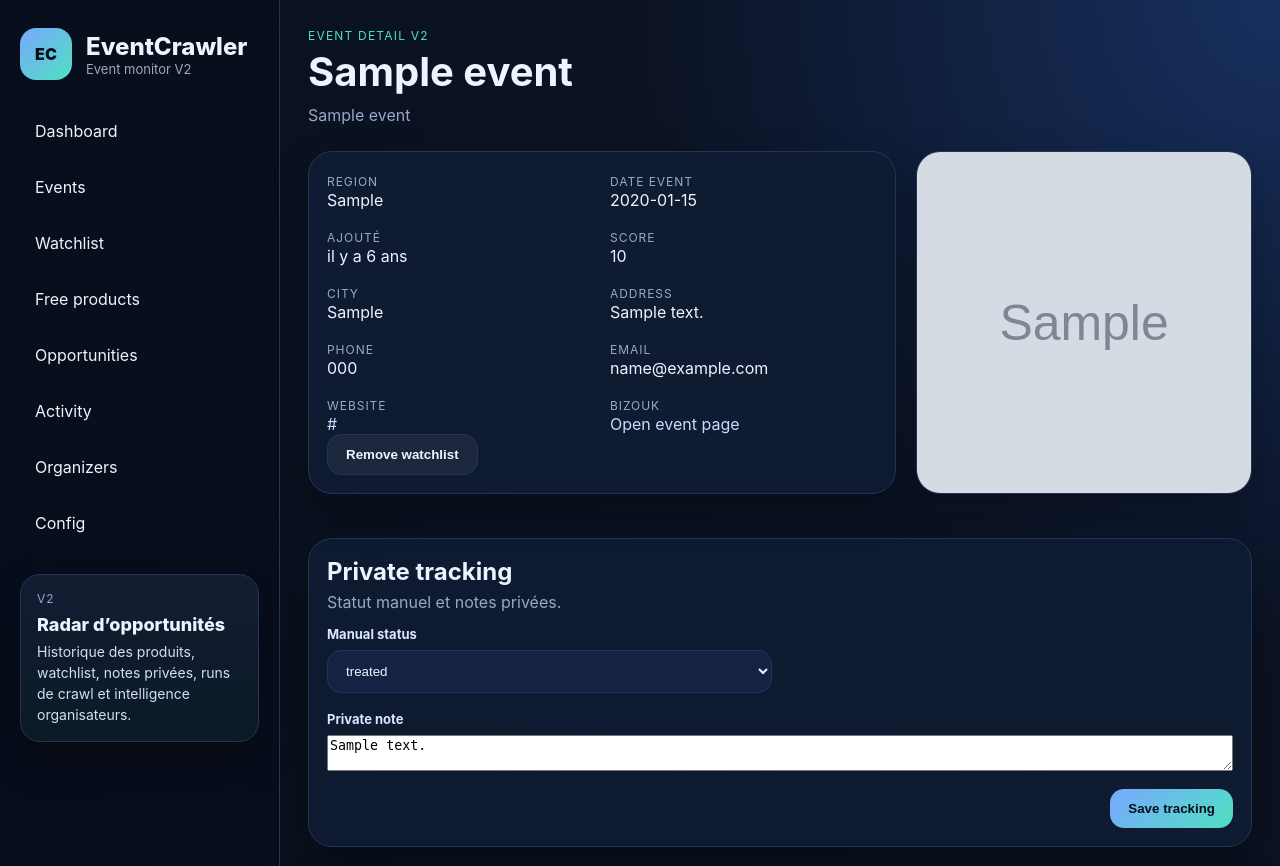
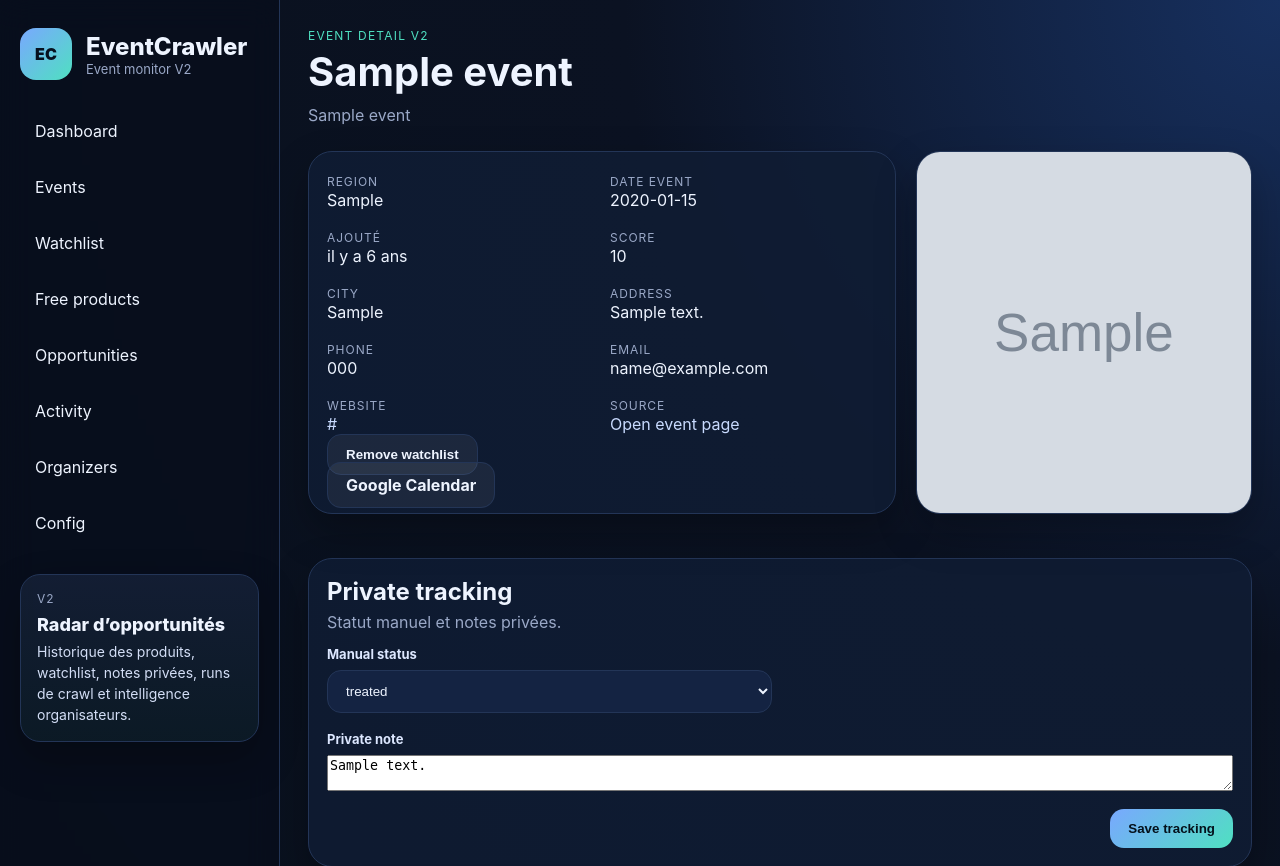
Before and after one commit to mopsoner/EventCrawler, a Flask app: page /event/1 in a window 1280 px wide. Shown: the top 866 px of the page. Run offline with Flask 3, Linux system fonts and the light colour scheme; tables that the repository leaves empty hold one stand-in row (values such as "Sample post"); grey boxes marked "Sample" are stand-in pictures.

Commit message:
Add Google Calendar button on event page

```diff
--- a/templates/event.html
+++ b/templates/event.html
@@ -15,10 +15,11 @@
       <div><span class="meta-label">Phone</span><div>{{ event.contact_phone or '—' }}</div></div>
       <div><span class="meta-label">Email</span><div>{{ event.contact_email or '—' }}</div></div>
       <div><span class="meta-label">Website</span><div>{% if event.contact_website %}<a href="{{ event.contact_website }}">{{ event.contact_website }}</a>{% else %}—{% endif %}</div></div>
-      <div><span class="meta-label">Bizouk</span><div><a href="{{ event.event_url }}">Open event page</a></div></div>
+      <div><span class="meta-label">Source</span><div><a href="{{ event.event_url }}">Open event page</a></div></div>
     </div>
     <div class="actions-row">
       <form method="post" action="/event/{{ event.id }}/watchlist"><button class="btn btn-secondary" type="submit">{% if event.is_watchlisted %}Remove watchlist{% else %}Add to watchlist{% endif %}</button></form>
+      <a class="btn btn-secondary" target="_blank" href="https://calendar.google.com/calendar/render?action=TEMPLATE&text={{ (event.name or 'Event')|urlencode }}&details={{ ((event.subtitle or '') ~ ' ' ~ (event.event_url or ''))|urlencode }}&location={{ ((event.address or '') ~ ' ' ~ (event.city or ''))|urlencode }}">Google Calendar</a>
     </div>
   </section>
   <aside class="panel image-panel">{% if event.event_image %}<img src="{{ event.event_image }}" alt="{{ event.name }}">{% else %}<div class="media-fallback big">No image</div>{% endif %}</aside>
```
